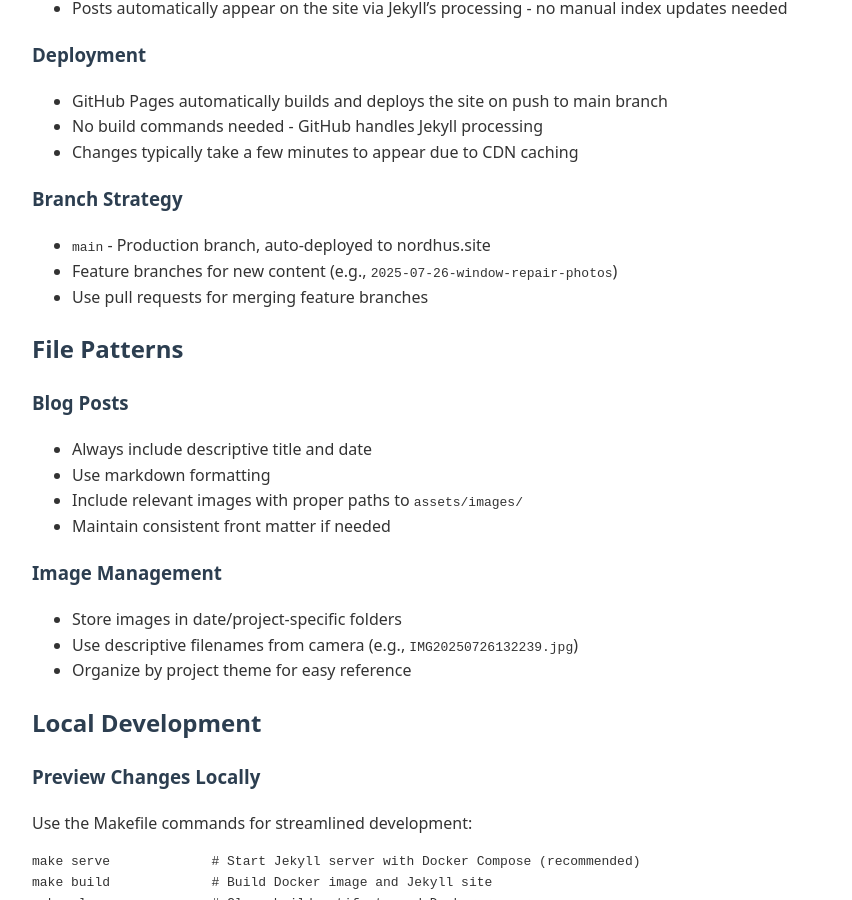
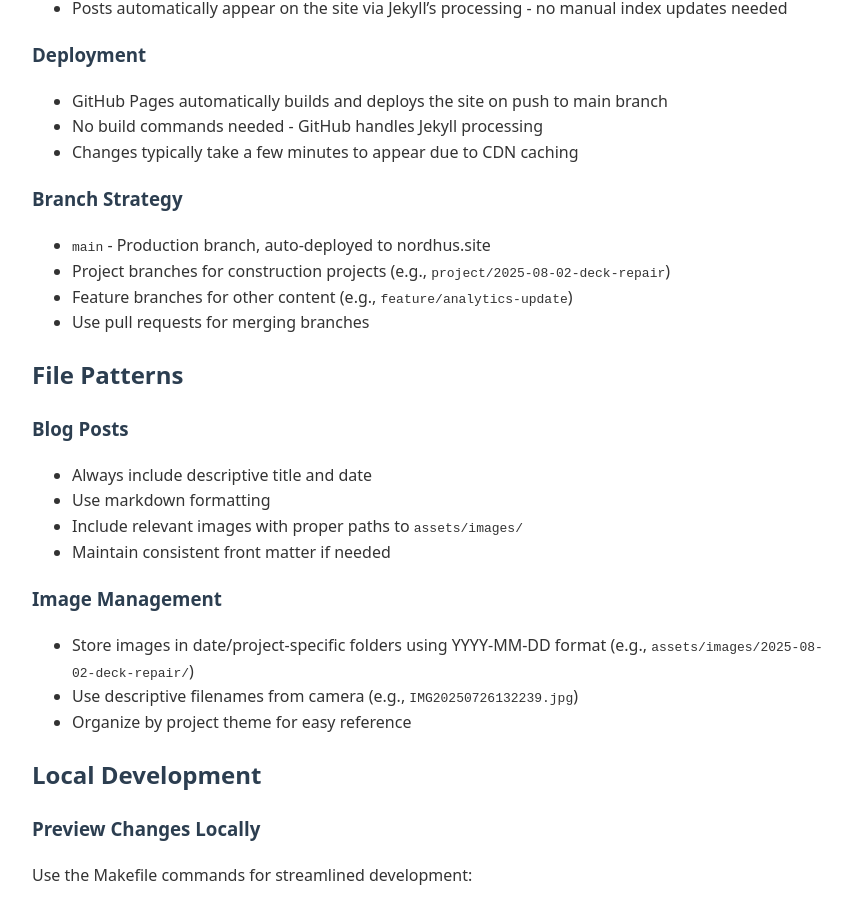
Before and after one commit to jayljohnson/nordhus.site, a Jekyll site: the page built from CLAUDE.md, in a window 1280 px wide and 900 px high, scrolled down 1002 px. Shown: the whole window, without its empty margins (208-1060 px from the left). Built offline with Jekyll 4.4.1, drawn with Linux system fonts in a browser that asks for light colours; our own code applies the rules of GitHub Pages for plain Markdown files.

```diff
--- a/CLAUDE.md
+++ b/CLAUDE.md
@@ -37,8 +37,9 @@ This is a personal website (nordhus.site) built as a static Jekyll site hosted o
 
 ### Branch Strategy
 - `main` - Production branch, auto-deployed to nordhus.site
-- Feature branches for new content (e.g., `2025-07-26-window-repair-photos`)
-- Use pull requests for merging feature branches
+- Project branches for construction projects (e.g., `project/2025-08-02-deck-repair`)
+- Feature branches for other content (e.g., `feature/analytics-update`)
+- Use pull requests for merging branches
 
 ## File Patterns
 
@@ -49,7 +50,7 @@ This is a personal website (nordhus.site) built as a static Jekyll site hosted o
 - Maintain consistent front matter if needed
 
 ### Image Management
-- Store images in date/project-specific folders
+- Store images in date/project-specific folders using YYYY-MM-DD format (e.g., `assets/images/2025-08-02-deck-repair/`)
 - Use descriptive filenames from camera (e.g., `IMG20250726132239.jpg`)
 - Organize by project theme for easy reference
 
```
Also changed, not shown: assets/images/2025-08-test-project/project.json (deleted, +0 -22 lines), tests/test_project_manager.py (+2 -2 lines), assets/images/2025-08-test-project/001_first.jpg (deleted), assets/images/2025-08-test-project/002_second.jpg (deleted), 4 other files.
